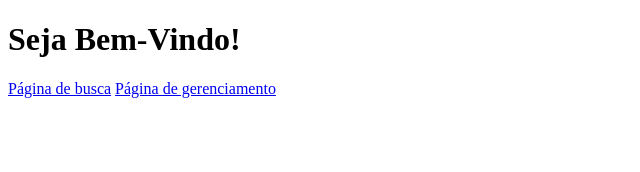
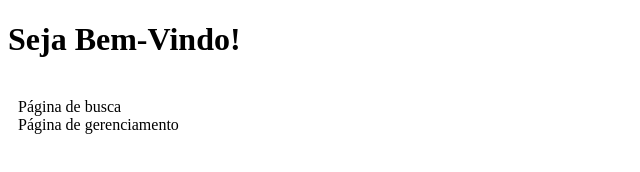
Before and after one commit to MarcosAndradeV/livraria-api, a plain HTML site: page static/index.html in a window 1280 px wide. Shown: the whole page, without its empty margins (0-640 px from the left). Drawn offline with Linux system fonts and the light colour scheme.

Commit message:
Index  CSS

```diff
--- /dev/null
+++ b/static/index.css
@@ -0,0 +1,15 @@
+ul {
+	list-style: none;
+	padding: 0;
+	margin: 0;
+}
+
+li {
+	display: inline-block;
+	margin: 0 10px;
+}
+
+a {
+	color: black;
+	text-decoration: none;
+}
--- a/static/index.html
+++ b/static/index.html
@@ -4,10 +4,17 @@
     <meta charset="UTF-8">
     <meta name="viewport" content="width=device-width, initial-scale=1.0">
     <title>Página Inicial</title>
+    <link rel="stylesheet" href="index.css">
 </head>
 <body>
     <h1>Seja Bem-Vindo!</h1>
-    <a href="busca.html">Página de busca</a>
-    <a href="gerenciamento.html">Página de gerenciamento</a>
+    <br>
+        <li>
+            <a href="busca.html">Página de busca</a>
+        </li>
+    <br>
+    <li>
+        <a href="gerenciamento.html">Página de gerenciamento</a>
+    </li>
 </body>
 </html>
```
